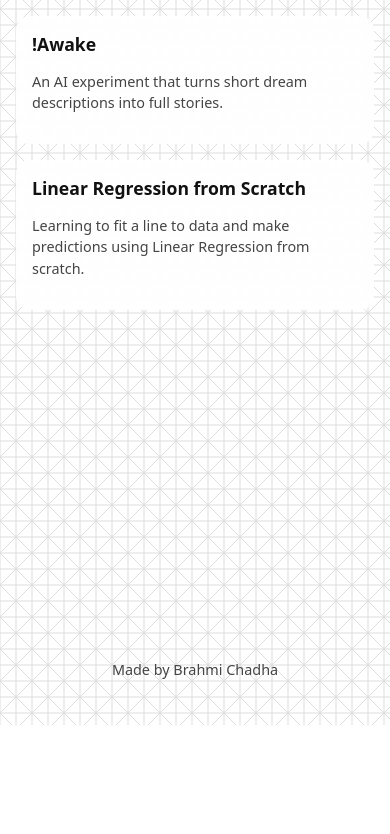
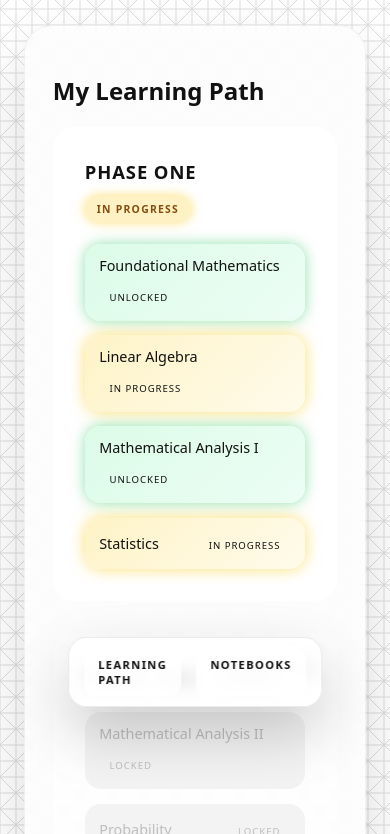
Before and after one commit to ChadhaBrahmi/My_Journy, a plain HTML site: page index.html in a window 390 px wide. Shown: the part 119-953 px from the top of the page. Before the commit the page ends 844 px from the top, so only its background shows below. Drawn offline with Linux system fonts and the light colour scheme.

Commit message:
index.html
Added a navigation bar and learning path sections to the index.html file.

```diff
--- a/index.html
+++ b/index.html
@@ -3,160 +3,105 @@
 <head>
   <meta charset="UTF-8" />
   <meta name="viewport" content="width=device-width, initial-scale=1.0" />
-  <link rel="icon" type="image/png" href="icon.png" />
+  <link rel="stylesheet" href="style.css">
   <title>My Notebooks</title>
 
-  <style>
-    :root {
-      --c: gainsboro;
-      --d: 1em;
-      --l: 1px;
-      --o: 0.5px;
-    }
-
-    html, body {
-      margin: 0;
-      padding: 0;
-      height: 100%;
-    }
-
-    body {
-      display: flex;
-      flex-direction: column;
-      min-height: 100vh;
-      font-family: system-ui, -apple-system, BlinkMacSystemFont, sans-serif;
-      color: #111;
-
-      background:
-        conic-gradient(
-          from 90deg at var(--l) var(--l),
-          transparent 25%,
-          var(--c) 0%
-        )
-        calc(-1 * var(--o)) calc(-1 * var(--o)) /
-        var(--d) var(--d),
-
-        linear-gradient(
-          45deg,
-          transparent calc(50% - var(--o)),
-          var(--c) 0 calc(50% + var(--o)),
-          transparent 0
-        )
-        0 0 / calc(2 * var(--d)) calc(2 * var(--d)),
-
-        linear-gradient(
-          -45deg,
-          transparent calc(50% - var(--o)),
-          var(--c) 0 calc(50% + var(--o)),
-          transparent 0
-        )
-        0 0 / calc(2 * var(--d)) calc(2 * var(--d));
-    }
-
-    .container {
-      max-width: 1100px;
-      margin: 0 auto;
-      padding: 4rem 1.5rem;
-      flex: 1;
-    }
-
-    h1 {
-      font-size: 2.5rem;
-      margin-bottom: 2rem;
-    }
-
-    .blogs {
-      display: grid;
-      grid-template-columns: repeat(auto-fit, minmax(280px, 1fr));
-      gap: 1.5rem;
-    }
-
-    .blog {
-      background: rgba(255, 255, 255, 0.85);
-      backdrop-filter: blur(4px);
-      border-radius: 14px;
-      padding: 1.4rem;
-      text-decoration: none;
-      color: inherit;
-      transition: transform 0.2s ease, box-shadow 0.2s ease;
-    }
-
-    .blog:hover {
-      transform: translateY(-4px);
-      box-shadow: 0 12px 30px rgba(0, 0, 0, 0.1);
-    }
-
-    .blog h2 {
-      font-size: 1.2rem;
-      margin: 0 0 0.5rem;
-    }
-
-    .blog p {
-      font-size: 0.95rem;
-      line-height: 1.5;
-      color: #444;
-    }
-
-    footer {
-      padding: 2rem 1rem;
-      text-align: center;
-      font-size: 0.9rem;
-      color: #444;
-      background: transparent;
-    }
-
-    footer a {
-      color: inherit;
-      text-decoration: none;
-      font-weight: 500;
-    }
-
-    footer a:hover {
-      text-decoration: underline;
-    }
+</head>
+<body>
+ <nav class="floating-navbar">
+  <a href="#learning-path" class="nav-link">Learning Path</a>
+  <a href="#notebooks" class="nav-link">Notebooks</a>
+</nav>
 
 
-@media (max-width: 768px) {
-  h1 {
-    font-size: 2rem;
-    text-align: center;
-  }
-
-  .blogs {
-    grid-template-columns: 1fr;
-    gap: 1rem;
-  }
-
-  .container {
-    padding: 3rem 1rem;
-  }
-
-  .blog {
-    padding: 1rem;
-  }
-}
-
-@media (max-width: 480px) {
-  h1 {
-    font-size: 1.7rem;
-  }
-
-  .blog h2 {
-    font-size: 1.1rem;
-  }
-
-  .blog p {
-    font-size: 0.9rem;
-  }
-}
-
-  </style>
-</head>
-<body>
 
   <main class="container">
-    <h1>My Notebooks</h1>
+<section id="learning-path" class="learning-path">
 
+  <div class="path-intro">
+    <h2>My Learning Path</h2>
+
+  </div>
+
+
+  <div class="phase-card">
+    <div class="phase-header">
+      <div class="phase-title">Phase One</div>
+      <div class="phase-status progress">In Progress</div>
+    </div>
+
+    <div class="topics">
+      <div class="topic unlocked">
+        Foundational Mathematics
+        <span class="unlocked">Unlocked</span>
+      </div>
+
+      <div class="topic progress">
+        Linear Algebra
+        <span class="progress">In Progress</span>
+      </div>
+
+      <div class="topic unlocked">
+        Mathematical Analysis I
+        <span class="unlocked">Unlocked</span>
+      </div>
+
+      <div class="topic progress">
+        Statistics
+        <span class="progress">In Progress</span>
+      </div>
+    </div>
+  </div>
+
+
+  <div class="phase-card locked">
+    <div class="phase-header">
+      <div class="phase-title">Phase Two</div>
+      <div class="phase-status locked">Locked</div>
+    </div>
+
+    <div class="topics">
+      <div class="topic locked">Mathematical Analysis II <span class="locked">Locked</span></div>
+      <div class="topic locked">Probability <span class="locked">Locked</span></div>
+      <div class="topic locked">Statistical Inference <span class="locked">Locked</span></div>
+      <div class="topic locked">Mathematical Analysis III <span class="locked">Locked</span></div>
+    </div>
+  </div>
+
+
+  <div class="phase-card locked">
+    <div class="phase-header">
+      <div class="phase-title">Phase Three</div>
+      <div class="phase-status locked">Locked</div>
+    </div>
+
+    <div class="topics">
+      <div class="topic locked">Data Mining <span class="locked">Locked</span></div>
+      <div class="topic locked">Stochastic Processes <span class="locked">Locked</span></div>
+      <div class="topic locked">Machine Learning <span class="locked">Locked</span></div>
+      <div class="topic locked">Numerical Methods & Optimization <span class="locked">Locked</span></div>
+      <div class="topic locked">Time Series Analysis <span class="locked">Locked</span></div>
+    </div>
+  </div>
+
+
+  <div class="phase-card locked">
+    <div class="phase-header">
+      <div class="phase-title">Phase Four</div>
+      <div class="phase-status locked">Locked</div>
+    </div>
+
+    <div class="topics">
+      <div class="topic locked">Natural Language Processing (NLP) <span class="locked">Locked</span></div>
+      <div class="topic locked">Deep Learning <span class="locked">Locked</span></div>
+      <div class="topic locked">Computer Vision <span class="locked">Locked</span></div>
+      <div class="topic locked">Reinforcement Learning <span class="locked">Locked</span></div>
+    </div>
+  </div>
+
+</section>
+
+    <h1 id="notebooks">My Notebooks</h1>
     <section class="blogs">
       <a class="blog" href="https://colab.research.google.com/drive/1bXSNfzitgEk8g54qd5NocZUBJyTcCl9b#scrollTo=TgRc74ATsmf7" target="_blank">
         <h2>!Awake</h2>
```
